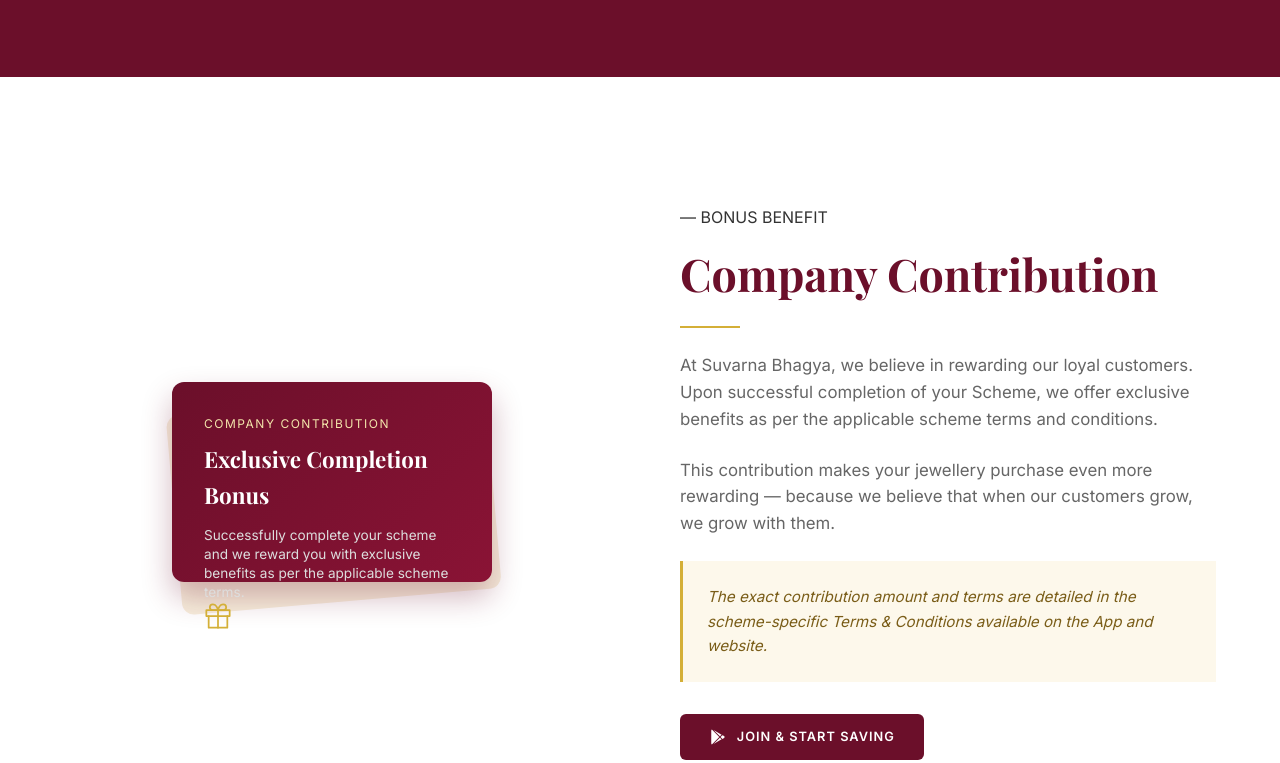
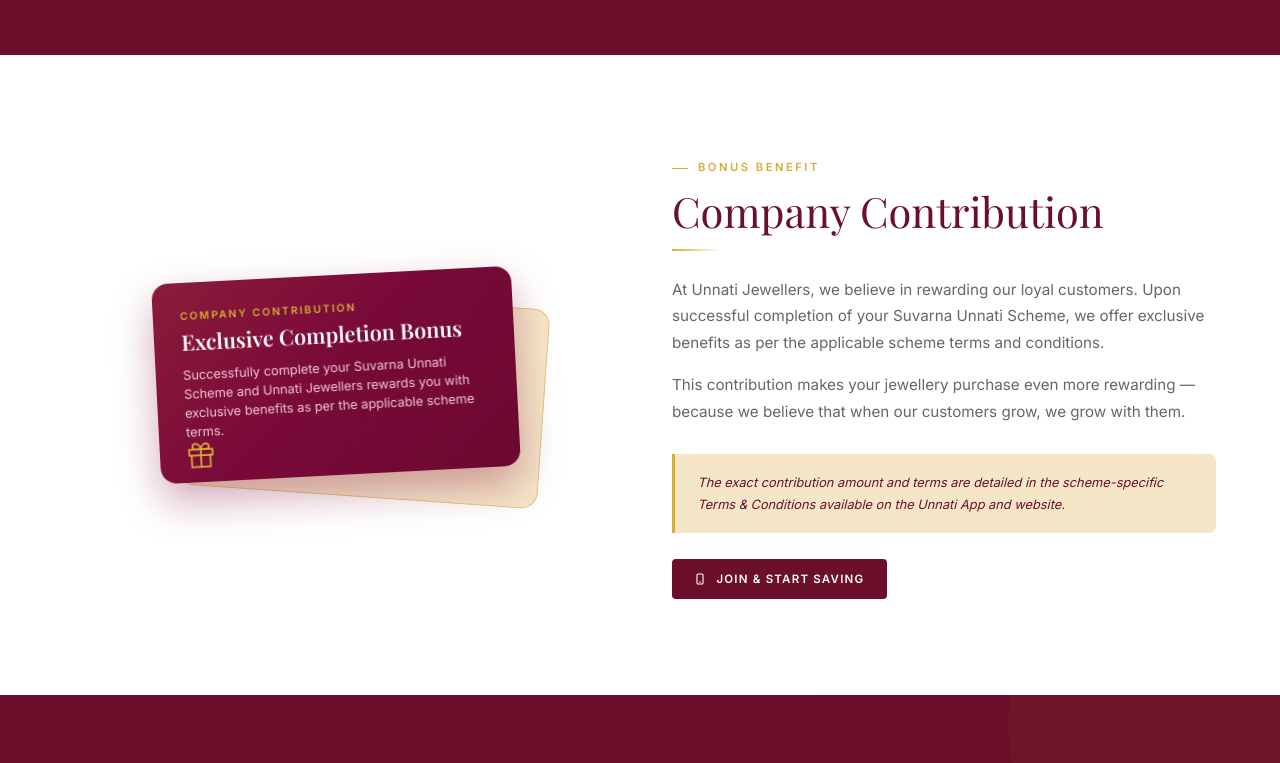
Before and after one commit to mychits/suvarna-bhagya-user-webpage, an Astro site: page / in a window 1280 px wide. Shown: the part 4539-5302 px from the top of the page. Built offline with nearby package versions, Linux system fonts and the light colour scheme; Astro itself is replaced by a stand-in of ours; a web font is replaced by a local one.

Commit message:
some text change and content

```diff
--- a/src/components/CompanyContribution.astro
+++ b/src/components/CompanyContribution.astro
@@ -4,12 +4,16 @@ import { PLAY_STORE_URL } from '../data/navigation';
 
 <section class="contribution-section">
   <div class="container contrib-inner">
+    <!-- LEFT: card graphic -->
     <div class="contrib-graphic">
       <div class="card-back"></div>
       <div class="card-front">
-        <span class="eyebrow" style="color:#f3e5ab; font-size:0.75rem; letter-spacing:1.5px;">COMPANY CONTRIBUTION</span>
+        <span class="card-eyebrow">COMPANY CONTRIBUTION</span>
         <h3>Exclusive Completion Bonus</h3>
-        <p>Successfully complete your scheme and we reward you with exclusive benefits as per the applicable scheme terms.</p>
+        <p>
+          Successfully complete your Suvarna Unnati Scheme and Unnati Jewellers
+          rewards you with exclusive benefits as per the applicable scheme terms.
+        </p>
         <div class="gift-icon">
           <svg viewBox="0 0 24 24" fill="none" stroke="currentColor" stroke-width="1.5" stroke-linecap="round" stroke-linejoin="round">
             <polyline points="20 12 20 22 4 22 4 12"></polyline>
@@ -22,68 +26,195 @@ import { PLAY_STORE_URL } from '../data/navigation';
       </div>
     </div>
 
+    <!-- RIGHT: content -->
     <div class="contrib-content">
-      <div class="section-header left-align" style="margin-bottom: 1.5rem;">
-        <span class="eyebrow" style="color: var(--color-gold-dark);">— BONUS BENEFIT</span>
-        <h2 style="color: var(--color-burgundy); font-size: 2.8rem; margin-top: 0.5rem;">Company Contribution</h2>
-        <!-- Gold line under heading -->
-        <div style="width: 60px; height: 2px; background: var(--color-gold); margin-top: 1rem;"></div>
-      </div>
-      <p>At Suvarna Bhagya, we believe in rewarding our loyal customers. Upon successful completion of your Scheme, we offer exclusive benefits as per the applicable scheme terms and conditions.</p>
-      <p>This contribution makes your jewellery purchase even more rewarding — because we believe that when our customers grow, we grow with them.</p>
+      <span class="section-eyebrow">BONUS BENEFIT</span>
+      <h2>Company Contribution</h2>
+      <div class="gold-line"></div>
+
+      <p>
+        At Unnati Jewellers, we believe in rewarding our loyal customers. Upon
+        successful completion of your Suvarna Unnati Scheme, we offer exclusive
+        benefits as per the applicable scheme terms and conditions.
+      </p>
+      <p>
+        This contribution makes your jewellery purchase even more rewarding —
+        because we believe that when our customers grow, we grow with them.
+      </p>
 
       <div class="highlight-box">
-        The exact contribution amount and terms are detailed in the scheme-specific Terms & Conditions available on the App and website.
+        The exact contribution amount and terms are detailed in the scheme-specific
+        Terms &amp; Conditions available on the Unnati App and website.
       </div>
 
-      <a href={PLAY_STORE_URL} target="_blank" class="btn-primary" style="display:inline-flex; align-items:center; gap:10px; background: var(--color-burgundy); color: #fff; padding: 0.8rem 1.8rem; border-radius: 6px; font-weight: 600;">
-        <svg xmlns="http://www.w3.org/2000/svg" width="18" height="18" viewBox="0 0 24 24" fill="currentColor"><path d="M3,20.5V3.5C3,2.91 3.34,2.39 3.84,2.15L13.69,12L3.84,21.85C3.34,21.6 3,21.09 3,20.5M16.81,15.12L6.05,21.34L14.54,12.85L16.81,15.12M20.16,10.81C20.5,11.08 20.75,11.5 20.75,12C20.75,12.5 20.53,12.9 20.18,13.18L17.89,14.5L15.39,12L17.89,9.5L20.16,10.81M6.05,2.66L16.81,8.88L14.54,11.15L6.05,2.66Z" /></svg>
-        JOIN & START SAVING
+      <a href={PLAY_STORE_URL} target="_blank" rel="noopener" class="join-btn">
+        <svg xmlns="http://www.w3.org/2000/svg" width="12" height="12" viewBox="0 0 24 24" fill="none" stroke="currentColor" stroke-width="2.2" stroke-linecap="round" stroke-linejoin="round">
+          <rect x="6" y="2" width="12" height="20" rx="2"></rect>
+          <line x1="11" y1="18" x2="13" y2="18"></line>
+        </svg>
+        JOIN &amp; START SAVING
       </a>
     </div>
   </div>
 </section>
 
 <style>
-  .contribution-section { padding: 8rem 0; background: #fff; }
-  .contrib-inner { display: grid; grid-template-columns: 1fr 1fr; gap: 5rem; align-items: center; }
+  .contribution-section {
+    padding: 6rem 0;
+    background: #fff;
+  }
+  .contrib-inner {
+    display: grid;
+    grid-template-columns: 1fr 1fr;
+    gap: 4rem;
+    align-items: center;
+  }
 
-  .contrib-graphic { position: relative; height: 350px; display: flex; align-items: center; justify-content: center; }
+  /* ---------- Card graphic ---------- */
+  .contrib-graphic {
+    position: relative;
+    height: 350px;
+    display: flex;
+    align-items: center;
+    justify-content: center;
+  }
   .card-back {
-    position: absolute; width: 320px; height: 200px;
-    background: #f7eedc; border-radius: 12px;
-    transform: rotate(-5deg) translateY(20px);
+    position: absolute;
+    width: 360px;
+    height: 200px;
+    background: #f5e6c8;
+    border: 1px solid #e3c77a;
+    border-radius: 16px;
+    transform: translate(28px, 22px) rotate(4deg);
   }
   .card-front {
-    position: relative; width: 320px; height: 200px;
-    background: linear-gradient(135deg, #6b0f2a 0%, #8a1335 100%);
-    border-radius: 12px; padding: 2rem; color: #fff;
-    box-shadow: 0 15px 30px rgba(107,15,42,0.3);
+    position: relative;
     z-index: 2;
-    display: flex; flex-direction: column;
+    width: 360px;
+    height: 200px;
+    padding: 1.6rem 1.7rem;
+    border-radius: 16px;
+    background: linear-gradient(135deg, #8a1c3a 0%, #7a0a38 45%, #6b0830 100%);
+    color: #fff;
+    transform: rotate(-3deg);
+    box-shadow: 0 18px 40px rgba(122, 10, 56, 0.35);
+    display: flex;
+    flex-direction: column;
   }
-  .card-front h3 { color: #fff; font-size: 1.4rem; margin: 0.5rem 0 0.8rem; }
-  .card-front p { font-size: 0.85rem; color: #ddd; line-height: 1.4; margin: 0; }
+  .card-eyebrow {
+    color: var(--color-gold, #d4a937);
+    font-size: 0.65rem;
+    font-weight: 600;
+    letter-spacing: 2px;
+  }
+  .card-front h3 {
+    color: #fff;
+    font-size: 1.35rem;
+    font-weight: 600;
+    margin: 0.3rem 0 0.6rem;
+    line-height: 1.2;
+  }
+  .card-front p {
+    font-size: 0.8rem;
+    line-height: 1.5;
+    color: #f0c9d4;
+    margin: 0;
+  }
+  .gift-icon {
+    margin-top: auto;
+    width: 28px;
+    height: 28px;
+    color: var(--color-gold, #d4a937);
+  }
+  .gift-icon svg {
+    width: 100%;
+    height: 100%;
+  }
 
-  /* Replaced Emoji with SVG Icon */
-  .gift-icon {
-    margin-top: auto; /* Pushes icon to the bottom */
-    color: var(--color-gold);
-    width: 28px; height: 28px;
+  /* ---------- Right content ---------- */
+  .section-eyebrow {
+    display: inline-flex;
+    align-items: center;
+    gap: 10px;
+    color: var(--color-gold, #d4a937);
+    font-size: 0.7rem;
+    font-weight: 600;
+    letter-spacing: 2.5px;
   }
-  .gift-icon svg { width: 100%; height: 100%; }
-
-  .section-header.left-align h2 { font-size: 2.8rem; }
-  .contrib-content p { color: var(--color-text-light); margin-bottom: 1.5rem; font-size: 1.05rem; }
+  .section-eyebrow::before {
+    content: '';
+    width: 16px;
+    height: 1px;
+    background: var(--color-gold, #d4a937);
+  }
+  .contrib-content h2 {
+    color: var(--color-burgundy, #7a0a38);
+    font-size: 2.6rem;
+    font-weight: 500;
+    line-height: 1.15;
+    margin: 0.6rem 0 0;
+  }
+  .gold-line {
+    width: 50px;
+    height: 2px;
+    margin: 0.9rem 0 1.6rem;
+    background: linear-gradient(90deg, var(--color-gold, #d4a937), transparent);
+  }
+  .contrib-content p {
+    color: var(--color-text-light, #6b6b6b);
+    font-size: 0.95rem;
+    line-height: 1.75;
+    margin: 0 0 1rem;
+  }
 
   .highlight-box {
-    background: #fdf8eb; border-left: 3px solid var(--color-gold);
-    padding: 1.5rem; font-style: italic; color: #7a5d18;
-    margin-bottom: 2rem; font-size: 0.95rem;
+    background: #f5e6c8;
+    border-left: 3px solid var(--color-gold, #d4a937);
+    border-radius: 0 6px 6px 0;
+    padding: 1.1rem 1.4rem;
+    margin: 1.8rem 0 1.6rem;
+    font-style: italic;
+    font-size: 0.8rem;
+    line-height: 1.7;
+    color: var(--color-burgundy, #7a0a38);
   }
 
+  .join-btn {
+    display: inline-flex;
+    align-items: center;
+    gap: 10px;
+    background: var(--color-burgundy, #7a0a38);
+    color: #fff;
+    padding: 0.7rem 1.4rem;
+    border-radius: 4px;
+    font-size: 0.72rem;
+    font-weight: 700;
+    letter-spacing: 1.2px;
+    text-decoration: none;
+    transition: background 0.2s ease, transform 0.2s ease;
+  }
+  .join-btn:hover {
+    background: #5e0830;
+    transform: translateY(-1px);
+  }
+
+  /* ---------- Responsive ---------- */
   @media (max-width: 900px) {
-    .contrib-inner { grid-template-columns: 1fr; gap: 4rem; }
-    .contrib-graphic { height: auto; margin-bottom: 2rem; }
+    .contrib-inner {
+      grid-template-columns: 1fr;
+      gap: 3rem;
+    }
+    .contrib-graphic {
+      height: 300px;
+    }
+    .contrib-content h2 {
+      font-size: 2.2rem;
+    }
+  }
+  @media (max-width: 480px) {
+    .card-front,
+    .card-back {
+      width: 290px;
+    }
   }
 </style>
--- a/src/components/HowItWorks.astro
+++ b/src/components/HowItWorks.astro
@@ -41,19 +41,21 @@ const steps = [
   text-align: center;
   margin-bottom: 3rem;
 }
-.section-header .eyebrow {
-  display: block;
-  color: var(--color-gold-dark);
-  font-size: 0.85rem;
-  letter-spacing: 2px;
-  font-weight: 600;
-  margin-bottom: 0.5rem;
-}
-.section-header h2 {
-  font-size: 2.2rem;
-  color: var(--color-burgundy);
-  margin: 0;
-}
+ .section-header .eyebrow {
+    display: inline-flex;
+    align-items: center;
+    gap: 10px;
+    color: var(--color-gold, #d4a937);
+    font-size: 0.7rem;
+    font-weight: 600;
+    letter-spacing: 2.5px;
+  }
+  .section-header::before {
+    content: '';
+    width: 16px;
+    height: 1px;
+    background: var(--color-gold, #d4a937);
+  }
 
 .steps-grid {
   display: grid;
```
